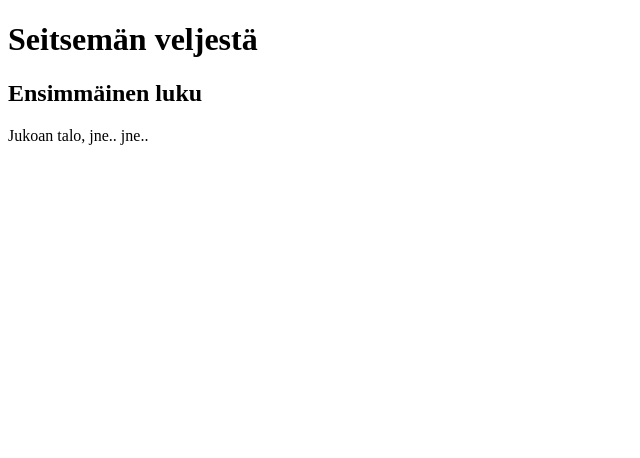
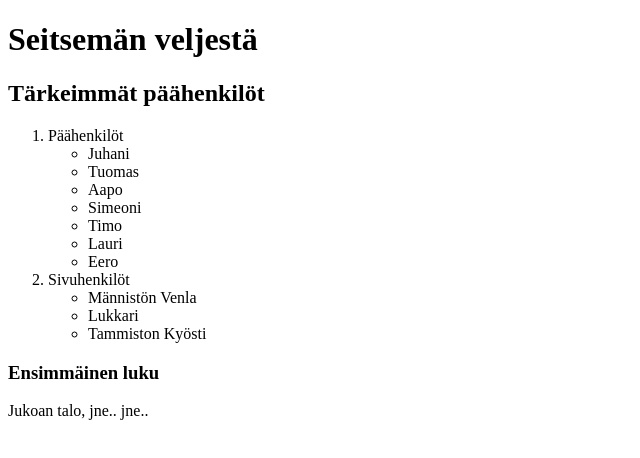
Before and after one commit to Viltska/Lapio-website, a plain HTML site: page index.html in a window 1280 px wide. Shown: the whole page, without its empty margins (0-640 px from the left). Drawn offline with Linux system fonts and the light colour scheme.

Commit message:
Päivitä lista pää- ja sivuhenkilöistä.

```diff
--- a/index.html
+++ b/index.html
@@ -1,18 +1,37 @@
 <!DOCTYPE html>
 <html>
-
 <head>
   <meta charset="utf-8">
   <title>Lapio website</title>
 </head>
-
 <body>
   <h1>
     <strong> Seitsemän veljestä </strong>
   </h1>
   <h2>
+    <strong> Tärkeimmät päähenkilöt </strong>
+  </h2>
+  <ol>
+    <li>Päähenkilöt</li>
+    <ul>
+    <li>Juhani</li>
+    <li>Tuomas</li>
+    <li>Aapo</li>
+    <li>Simeoni</li>
+    <li>Timo</li>
+    <li>Lauri</li>
+    <li>Eero</li>
+    </ul>
+    <li>Sivuhenkilöt</li>
+    <ul>
+      <li>Männistön Venla</li>
+      <li>Lukkari</li>
+      <li>Tammiston Kyösti</li>
+    </ul>
+  </ol>
+  <h3>
     Ensimmäinen luku
-  </h2>
+  </h3>
   <p>
     Jukoan talo, jne.. jne..
   </p>
```
